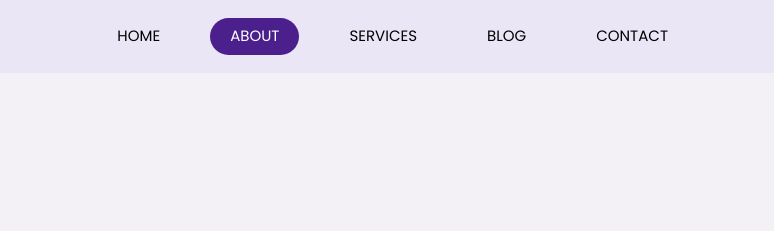
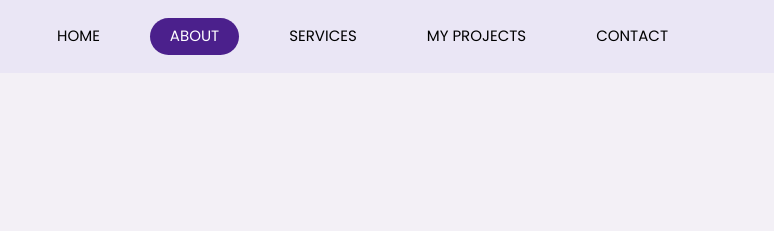
Before and after one commit to tharinduWik/Wikasith.github.io, a plain HTML site: page about.html in a window 1280 px wide. Shown: the top 231 px of the page, 506-1280 px from the left. Drawn offline with nearby package versions, Linux system fonts and the light colour scheme.

Commit message:
Update about.html

```diff
--- a/about.html
+++ b/about.html
@@ -60,7 +60,7 @@
                   <a class="nav-link" href="service.html"> Services </a>
                 </li>
                 <li class="nav-item">
-                  <a class="nav-link" href="blog.html"> Blog </a>
+                  <a class="nav-link" href="blog.html"> My Projects </a>
                 </li>
                 <li class="nav-item">
                   <a class="nav-link" href="contact.html">Contact </a>
```
